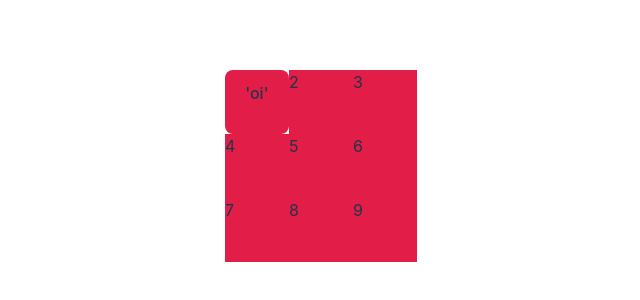
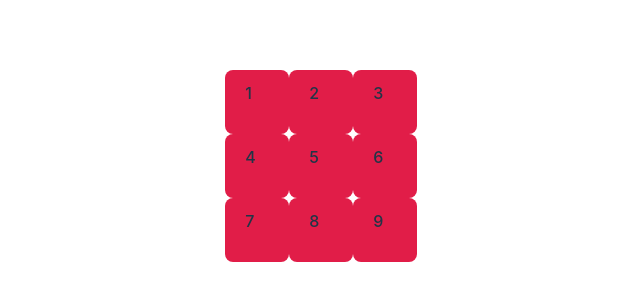
Before and after one commit to arthuresc/dota2-project, a React (Vite) app: page / in a window 1280 px wide. Shown: the part 234-534 px from the top of the page, without its empty margins (319-959 px from the left). Built offline with nearby package versions, Linux system fonts and the light colour scheme.

Commit message:
tudo butao

```diff
--- a/src/App.tsx
+++ b/src/App.tsx
@@ -7,7 +7,7 @@ function App() {
   // const [count, setCount] = useState(0)
   return (
     <div>
-      <TicTacToe lest="'oi'"></TicTacToe>
+      <TicTacToe></TicTacToe>
     </div>
   )
 }
--- a/src/components/TicTacToe/TicTacToe.tsx
+++ b/src/components/TicTacToe/TicTacToe.tsx
@@ -32,15 +32,15 @@ export default function TicTacToe(props) {
 
   return(
     <div className="grid grid-cols-3 grid-rows-3 text-center">
-      <button onClick={changeLest} className="size-16 bg-rose-600 flex justify-items-center">{props.lest}</button>
-      <div className="size-16 bg-rose-600 flex justify-items-center">2</div>
-      <div className="size-16 bg-rose-600 flex justify-items-center">3</div>
-      <div className="size-16 bg-rose-600 flex justify-items-center">4</div>
-      <div className="size-16 bg-rose-600 flex justify-items-center">5</div>
-      <div className="size-16 bg-rose-600 flex justify-items-center">6</div>
-      <div className="size-16 bg-rose-600 flex justify-items-center">7</div>
-      <div className="size-16 bg-rose-600 flex justify-items-center">8</div>
-      <div className="size-16 bg-rose-600 flex justify-items-center">9</div>
+      <button onClick={changeLest} className="size-16 bg-rose-600 flex justify-items-center">1</button>
+      <button className="size-16 bg-rose-600 flex justify-items-center">2</button>
+      <button className="size-16 bg-rose-600 flex justify-items-center">3</button>
+      <button className="size-16 bg-rose-600 flex justify-items-center">4</button>
+      <button className="size-16 bg-rose-600 flex justify-items-center">5</button>
+      <button className="size-16 bg-rose-600 flex justify-items-center">6</button>
+      <button className="size-16 bg-rose-600 flex justify-items-center">7</button>
+      <button className="size-16 bg-rose-600 flex justify-items-center">8</button>
+      <button className="size-16 bg-rose-600 flex justify-items-center">9</button>
     </div>
 
   )
```
